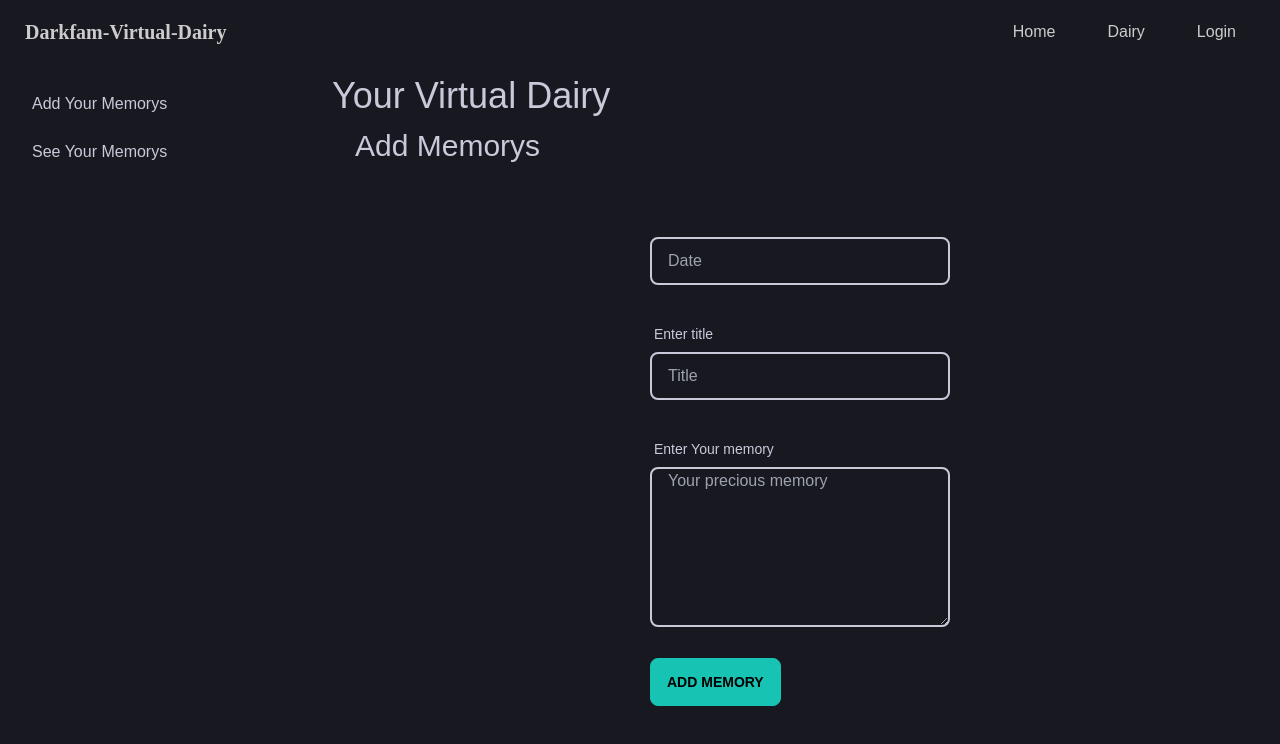
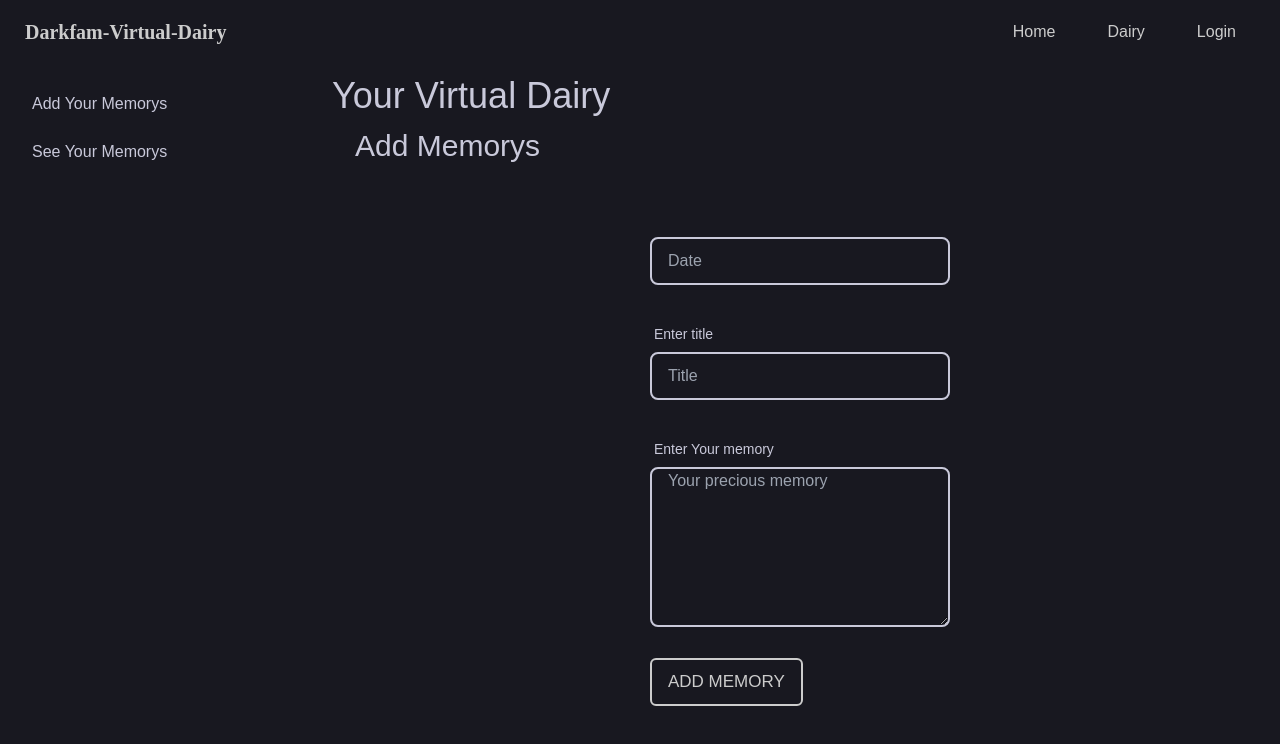
Before and after one commit to Noor-26/darkfam-virtual-dairy-client-site, a React (Create React App) app: page /dairy in a window 1280 px wide. Shown: the top 744 px of the page. Built offline with nearby package versions, Linux system fonts and the light colour scheme.

Commit message:
custom button created

```diff
--- a/src/Components/Dairy/AddMemory/AddMemoryCard.js
+++ b/src/Components/Dairy/AddMemory/AddMemoryCard.js
@@ -1,5 +1,6 @@
 import React from 'react'
 import { useForm } from "react-hook-form";
+import Button from '../../Shared/Button/Button';
 import './AddMemory.css'
 
 function AddMemoryCard() {
@@ -29,7 +30,7 @@ function AddMemoryCard() {
  {errors.memory && <span>This field is required</span>}
  </div>
 
- <button  type='submit' className='btn btn-primary'>Add Memory</button>
+ <Button  type='submit'>Add Memory</Button>
      </form>
   )
 }
--- /dev/null
+++ b/src/Components/Login/Login/Login.js
@@ -0,0 +1,9 @@
+import React from 'react'
+
+function Login() {
+  return (
+    <div>Login</div>
+  )
+}
+
+export default Login
--- /dev/null
+++ b/src/Components/Login/Register/Register.js
@@ -0,0 +1,9 @@
+import React from 'react'
+
+function Register() {
+  return (
+    <div>Register</div>
+  )
+}
+
+export default Register
--- /dev/null
+++ b/src/Components/Shared/Button/Button.css
@@ -0,0 +1,47 @@
+.customBtn {
+    --color: #17C3B2;
+    font-family: inherit;
+    display: inline-block;
+    line-height: 2.5em;
+    position: relative;
+    overflow: hidden;
+    border: 2px solid ;
+    transition: color .5s;
+    z-index: 1;
+    font-size: 17px;
+    border-radius: 6px;
+    font-weight: 500;
+    transition: all .7s;
+
+   }
+
+   .customBtn:before {
+    content: "";
+    position: absolute;
+    z-index: -1;
+    background: var(--color);
+    height: 150px;
+    width: 200px;
+    border-radius: 50%;
+   }
+
+   .customBtn:hover {
+    color: black;
+    border: 2px solid var(--color);
+   }
+
+   .customBtn:before {
+    top: 100%;
+    left: 100%;
+    transition: all .7s;
+   }
+
+   .customBtn:hover:before {
+    top: -30px;
+    left: -30px;
+   }
+
+   .customBtn:active:before {
+    background: #17C3B2;
+    transition: background 0s;
+   }
--- /dev/null
+++ b/src/Components/Shared/Button/Button.js
@@ -0,0 +1,13 @@
+import React from 'react'
+import './Button.css'
+function Button({children}) {
+  return (
+    <button className='customBtn btn'>
+ {children}
+
+</button>
+
+  )
+}
+
+export default Button
```
